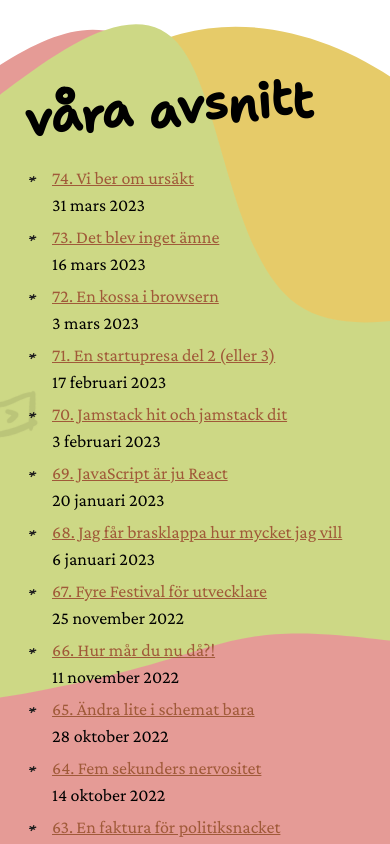
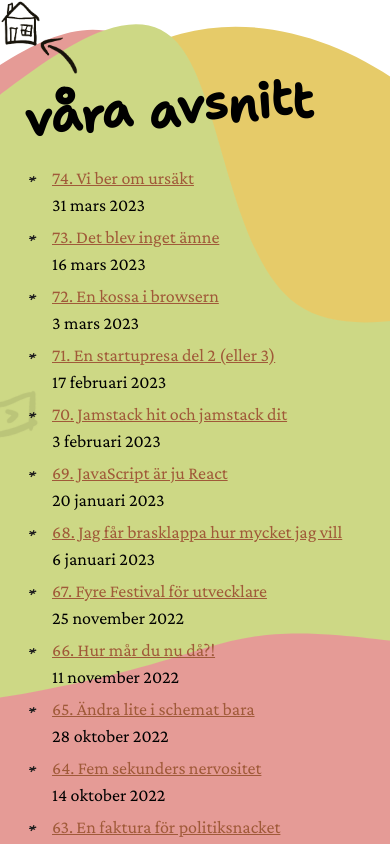
Before and after one commit to anton-g/asdf.pizza, an Astro site: page /avsnitt in a window 390 px wide. Built offline with nearby package versions, Linux system fonts and the light colour scheme; Astro itself is replaced by a stand-in of ours.

Commit message:
Add link back to startpage

```diff
--- /dev/null
+++ b/src/components/HomeLink.astro
@@ -0,0 +1,29 @@
+---
+export interface Props {
+  class?: string
+}
+
+import { Image } from '@astrojs/image/components'
+import home from '../images/home.png'
+
+const { class: className } = Astro.props
+---
+
+<a href="/" class:list={['home-link', className]}>
+  <Image src={home} alt="tillbaka till startsidan" />
+</a>
+
+<style>
+  .home-link {
+    position: absolute;
+    z-index: 1;
+    width: 80px;
+  }
+  .home-link img {
+    object-fit: contain;
+    max-width: 100%;
+    max-height: 100%;
+    height: auto;
+    width: 100%;
+  }
+</style>
--- a/src/content/episodes/74-vi-ber-om-ursakt.md
+++ b/src/content/episodes/74-vi-ber-om-ursakt.md
@@ -16,8 +16,6 @@ Anton drar för en gångs skull ett skämt och det sätter hela avsnittet ur bal
 
 **Dessutom**! Vi har som ett par riktiga sena-på-bollen-boomers skaffat Instagram, följ oss på [@asdfpodden](https://www.instagram.com/asdfpodden/)!
 
-Tack Simon för skämtet i dagens avsnitt!
-
 ### Länkar
 
 - [Följ oss på Instagram!](https://www.instagram.com/asdfpodden/)
--- a/src/pages/avsnitt.astro
+++ b/src/pages/avsnitt.astro
@@ -11,6 +11,7 @@ import keysLV from '../images/keys-lv.png'
 import keysHome from '../images/keys-home.png'
 import Footer from '../components/Footer.astro'
 import magnifyingGlass from '../images/magnifying-glass.png'
+import HomeLink from '../components/HomeLink.astro'
 
 const episodes = await getCollection('episodes')
 
@@ -21,6 +22,7 @@ const restEpisodes = sortedEpisodes.slice(30)
 ---
 
 <Layout title="avsnitt - asdf">
+  <HomeLink class="back-link" />
   <main class="main">
     <section class="content">
       <h1 class="title">våra avsnitt</h1>
@@ -132,6 +134,11 @@ const restEpisodes = sortedEpisodes.slice(30)
     margin-right: -48px;
   }
 
+  .back-link {
+    left: 16px;
+    top: 16px;
+  }
+
   @media (max-width: 1230px) {
     .search-link {
       position: static;
@@ -154,6 +161,11 @@ const restEpisodes = sortedEpisodes.slice(30)
   }
 
   @media (max-width: 720px) {
+    .back-link {
+      width: 60px;
+      right: 16px;
+      left: unset;
+    }
     .main {
       align-items: center;
     }
--- a/src/pages/hitta-avsnitt.astro
+++ b/src/pages/hitta-avsnitt.astro
@@ -9,9 +9,11 @@ import keysHome from '../images/keys-home.png'
 import sad from '../images/sad.png'
 import { Image } from '@astrojs/image/components'
 import UnderlinedLink from '../components/UnderlinedLink.astro'
+import HomeLink from '../components/HomeLink.astro'
 ---
 
 <Layout title="hitta avsnitt - asdf">
+  <HomeLink class="back-link" />
   <main class="main">
     <h1>Hitta avsnitt</h1>
     <input id="searchInput" class="doodle" placeholder="Skriv nått du vill hitta här" />
@@ -415,4 +417,25 @@ import UnderlinedLink from '../components/UnderlinedLink.astro'
   .hidden {
     display: none;
   }
+  .back-link {
+    top: 16px;
+    left: 16px;
+  }
+
+  @media (max-width: 840px) {
+    .back-link {
+      width: 60px;
+      left: unset;
+      right: 16px;
+    }
+  }
+
+  @media (max-width: 512px) {
+    .clean-state {
+      margin-top: 0;
+    }
+    .clean-state svg {
+      display: none;
+    }
+
 </style>
--- a/src/pages/om-asdf.astro
+++ b/src/pages/om-asdf.astro
@@ -10,9 +10,11 @@ import { Image } from '@astrojs/image/components'
 import GreenBlob from '../components/GreenBlob.astro'
 import PinkBlob from '../components/PinkBlob.astro'
 import BlueBlob from '../components/BlueBlob.astro'
+import HomeLink from '../components/HomeLink.astro'
 ---
 
 <Layout title="om oss - asdf">
+  <HomeLink class="back-link" />
   <main class="main">
     <div class="logo">
       <a href="/">
@@ -129,4 +131,14 @@ import BlueBlob from '../components/BlueBlob.astro'
     right: -520px;
     width: 200px;
   }
+  .back-link {
+    left: 16px;
+    top: 16px;
+  }
+
+  @media (max-width: 720px) {
+    .back-link {
+      display: none;
+    }
+  }
 </style>
```
Also changed, not shown: src/images/home.png (added).
